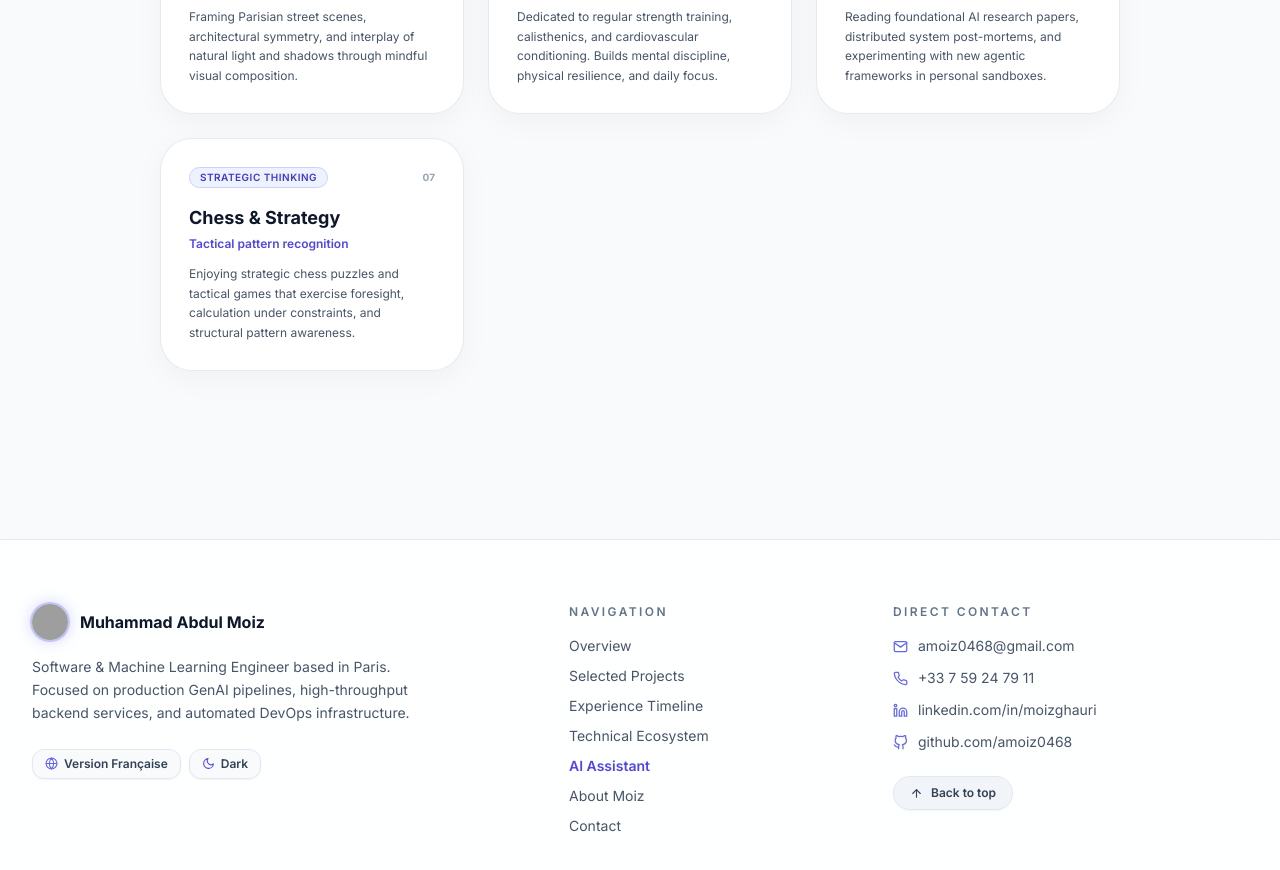
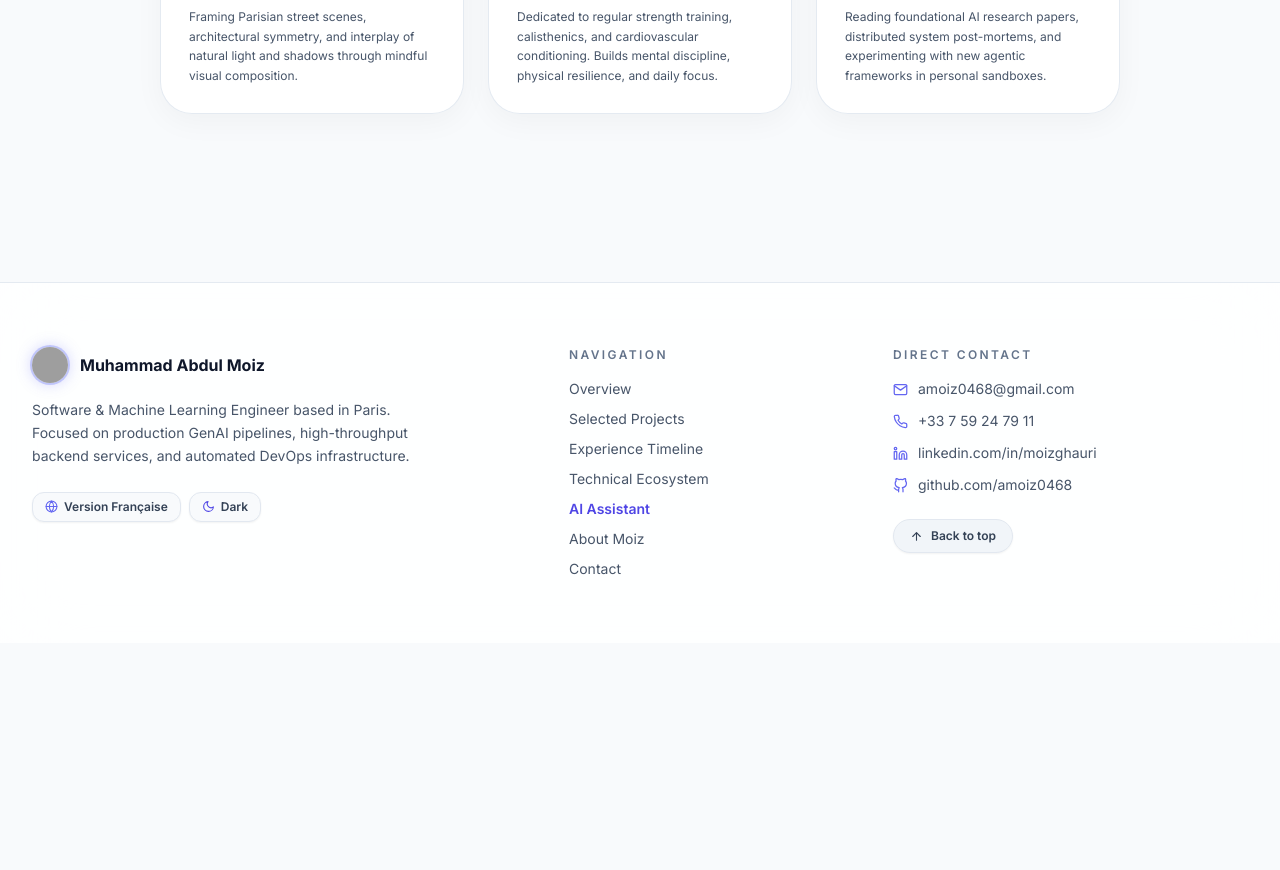
Before and after one commit to amoiz0468/portfolio, a Next.js app: page /about in a window 1280 px wide. Shown: the part 1960-2830 px from the top of the page. After the commit the page ends 2603 px from the top, so only its background shows below. Built offline with nearby package versions, Linux system fonts and the light colour scheme; grey boxes are pictures that could not be loaded.

Commit message:
fix(passions): remove chess and strategy card and chatbot references

```diff
--- a/src/data/portfolio.ts
+++ b/src/data/portfolio.ts
@@ -216,11 +216,4 @@ export const passions = [
       'Reading foundational AI research papers, distributed system post-mortems, and experimenting with new agentic frameworks in personal sandboxes.',
     tag: 'Lifelong Learning',
   },
-  {
-    title: 'Chess & Strategy',
-    subtitle: 'Tactical pattern recognition',
-    description:
-      'Enjoying strategic chess puzzles and tactical games that exercise foresight, calculation under constraints, and structural pattern awareness.',
-    tag: 'Strategic Thinking',
-  },
 ];
--- a/src/data/translations.ts
+++ b/src/data/translations.ts
@@ -607,13 +607,6 @@ export const translations: Record<Language, Translations> = {
             'Reading foundational AI research papers, distributed system post-mortems, and experimenting with new agentic frameworks in personal sandboxes.',
           tag: 'Lifelong Learning',
         },
-        {
-          title: 'Chess & Strategy',
-          subtitle: 'Tactical pattern recognition',
-          description:
-            'Enjoying strategic chess puzzles and tactical games that exercise foresight, calculation under constraints, and structural pattern awareness.',
-          tag: 'Strategic Thinking',
-        },
       ],
     },
     aboutPage: {
@@ -1084,13 +1077,6 @@ Feel free to ask me anything about my background, engineering work at [Brackets
             "Lecture des publications de recherche en IA, études de cas sur les pannes de systèmes distribués et prototypage régulier de nouveaux frameworks d'agents.",
           tag: 'Apprentissage Continu',
         },
-        {
-          title: 'Échecs & Stratégie',
-          subtitle: 'Reconnaissance tactique de motifs',
-          description:
-            "Résolution de puzzles d'échecs et parties tactiques stimulant l'anticipation, le calcul sous contraintes et la vision stratégique globale.",
-          tag: 'Pensée Stratégique',
-        },
       ],
     },
     aboutPage: {
--- a/src/lib/chatbot/fallback-fr.ts
+++ b/src/lib/chatbot/fallback-fr.ts
@@ -284,7 +284,7 @@ Vous pouvez me joindre directement via les canaux suivants :
   }
 
   // 8. PASSIONS & CENTRES D'INTERET
-  if (/\b(passion|passions|loisir|loisirs|interet|interets|sport|cuisine|voyage|echecs|poesie|photographie)\b/i.test(q)) {
+  if (/\b(passion|passions|loisir|loisirs|interet|interets|sport|cuisine|voyage|poesie|photographie)\b/i.test(q)) {
     return `### Passions & Centres d'Intérêt au-delà du Code
 
 En dehors de l'ingénierie, je cultive des disciplines qui nourrissent la créativité, la rigueur et l'équilibre :
@@ -294,7 +294,7 @@ En dehors de l'ingénierie, je cultive des disciplines qui nourrissent la créat
 - **Poésie & Écriture** : Rigueur stylistique, concision et sens de la nuance.
 - **Photographie Urbaine** : Sens de la composition visuelle et de l'observation minutieuse.
 - **Sport & Fitness** : Constance, discipline d'entraînement et persévérance mentale.
-- **Jeu d'Échecs** : Pensée stratégique, anticipation des variantes et prise de décision sous contrainte de temps.
+- **Veille Technologique & ArXiv** : Lecture de publications de recherche en IA, études de pannes distribuées et prototypage régulier.
 
 ### Suggestions de questions :
 ? Pourquoi un recruteur devrait-il engager Muhammad Abdul Moiz ?
--- a/src/lib/chatbot/fallback.ts
+++ b/src/lib/chatbot/fallback.ts
@@ -395,9 +395,9 @@ I lead engineering teams by combining technical clarity, transparent sprint comm
 ? Why should a recruiter hire Muhammad Abdul Moiz for engineering roles?`;
   }
 
-  // 3. PASSIONS & HOBBIES (Cooking, Traveling, Poetry, Photography, Fitness, etc.)
+  // 3. PASSIONS & HOBBIES (Cooking, Traveling, Poetry, Photography, Fitness, Tech Deep Dives)
   if (
-    /passion|hobb(y|ies)|loisir|free time|outside of work|life beyond code|cooking|cook|food|travel|travelling|traveling|poesie|poetry|photograph(y|ie)|\b(sport|sports|gym)\b|chess/i.test(q) ||
+    /passion|hobb(y|ies)|loisir|free time|outside of work|life beyond code|cooking|cook|food|travel|travelling|traveling|poesie|poetry|photograph(y|ie)|\b(sport|sports|gym)\b/i.test(q) ||
     (/\bfitness\b/i.test(q) && !/tamiami/i.test(q))
   ) {
     return `### Passions & Life Beyond Code
@@ -410,7 +410,6 @@ Beyond software engineering and deep learning, I invest my energy in creative, e
 - **Photographie / Photography**: Capturing urban geometry, Parisian street life, and the interplay between architecture and natural lighting.
 - **Sport & Fitness**: Consistent strength conditioning, calisthenics, and cardiovascular conditioning. Builds mental discipline, physical resilience, and daily focus.
 - **Tech Deep Dives & ArXiv**: Reading foundational machine learning preprints, distributed system post-mortems, and experimenting with agentic frameworks.
-- **Chess & Strategy**: Solving tactical chess puzzles and strategy games that test pattern recognition and calculation under constraints.
 
 ### Suggested Inquiries:
 ? Why should a recruiter hire Muhammad Abdul Moiz for engineering roles?
```
Also changed, not shown: 1 other file (tests, documents, lock files or other folders).
